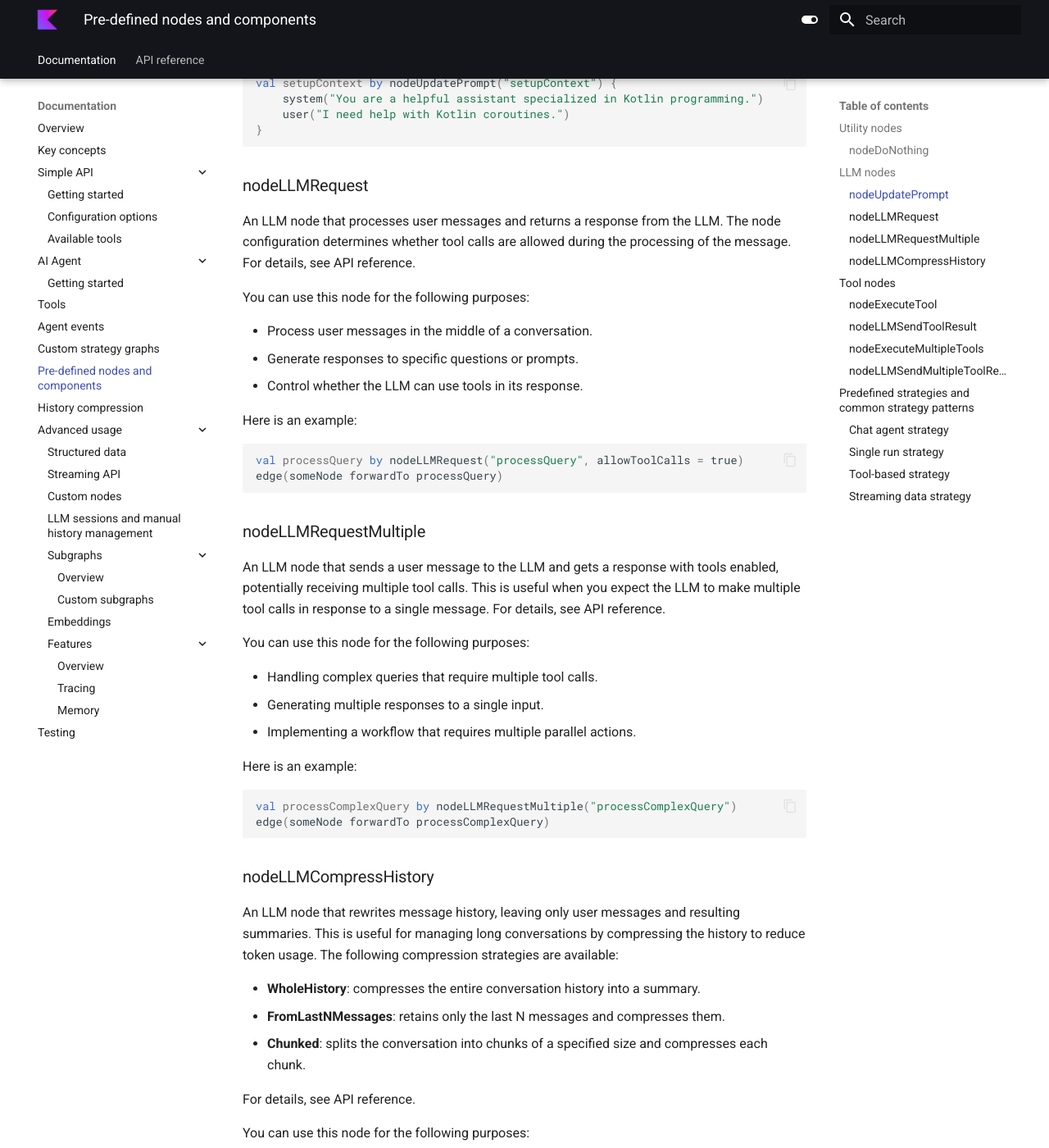
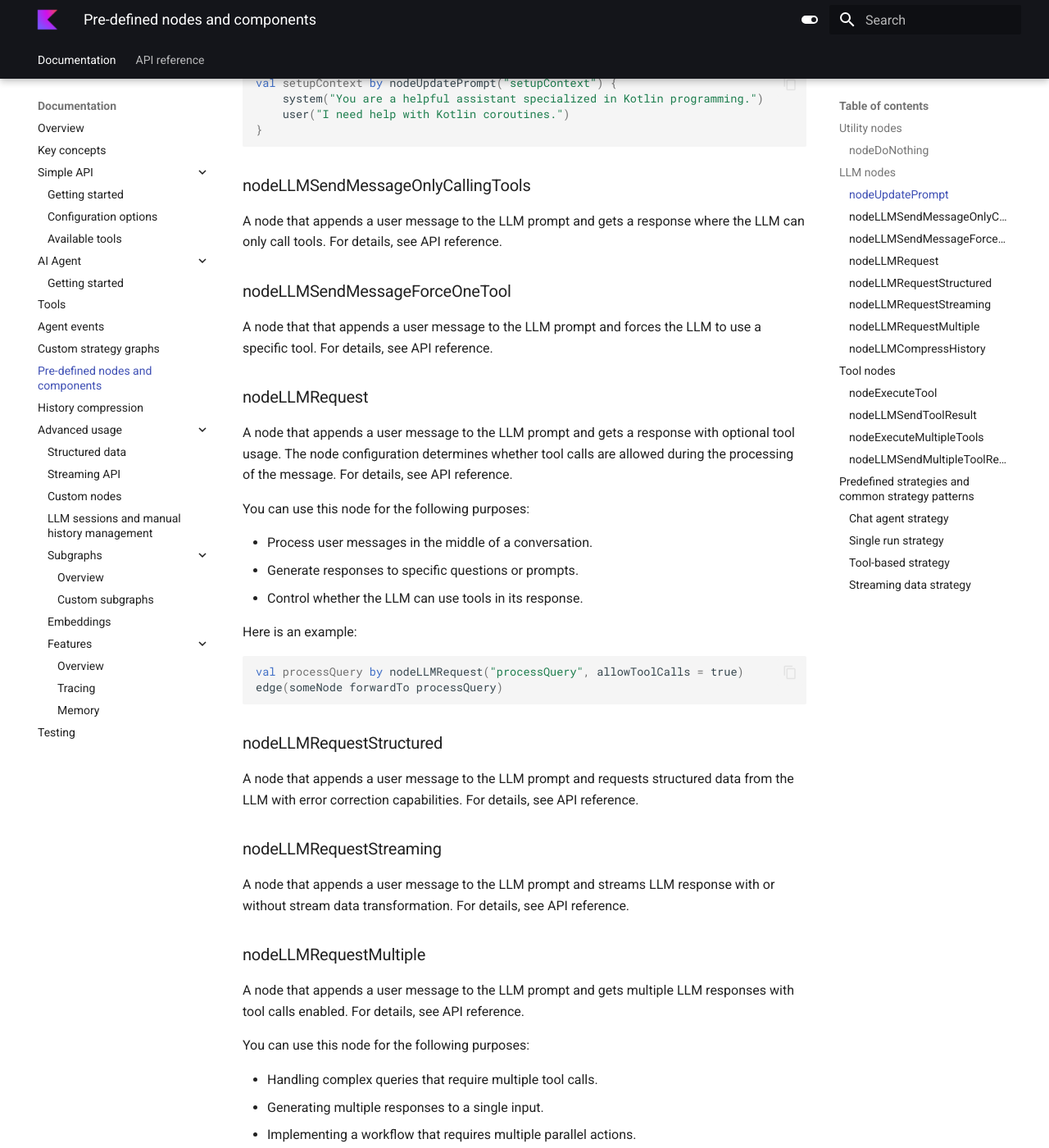
Before and after one commit to JetBrains/koog-docs, an MkDocs documentation site: the page built from docs/nodes-and-components.md, in a window 1280 px wide and 1400 px high, scrolled down 1189 px. Shown: the whole window at 82% size. Built offline with MkDocs 1.6.1 and Material for MkDocs 9.7.7, drawn with Linux system fonts in a browser that asks for light colours; some of the changed text lies outside the part shown.

Commit message:
Update documentation for Predefined nodes and add API reference link (#24)

````diff
--- a/docs/nodes-and-components.md
+++ b/docs/nodes-and-components.md
@@ -13,7 +13,8 @@ For more detailed reference documentation, see API reference.<!--[TODO] Link to
 
 ### nodeDoNothing
 
-A simple pass-through node that performs no actions. The input is directly passed as the output without any processing. For details, see API reference.<!--[TODO] Link to API reference-->
+A simple pass-through node that does nothing and returns the input as output. For details, see API reference.<!--[TODO] Link to API
+reference-->
 
 You can use this node for the following purposes:
 - Create a placeholder node in your graph.
@@ -33,8 +34,8 @@ edge(passthrough forwardTo anotherNode)
 
 ### nodeUpdatePrompt
 
-A node that updates the prompt without asking the LLM for a response. This is useful for modifying the conversation
-context before making an actual LLM request. For details, see API reference.<!--[TODO] Link to API reference-->
+A node that adds messages to the LLM prompt using the provided prompt builder.
+This is useful for modifying the conversation context before making an actual LLM request. For details, see API reference.<!--[TODO] Link to API reference-->
 
 You can use this node for the following purposes:
 
@@ -51,9 +52,17 @@ val setupContext by nodeUpdatePrompt("setupContext") {
 }
 ```
 
+### nodeLLMSendMessageOnlyCallingTools
+
+A node that appends a user message to the LLM prompt and gets a response where the LLM can only call tools. For details, see API reference.<!--[TODO] Link to API reference-->
+
+### nodeLLMSendMessageForceOneTool
+
+A node that that appends a user message to the LLM prompt and forces the LLM to use a specific tool. For details, see API reference.<!--[TODO] Link to API reference-->
+
 ### nodeLLMRequest
 
-An LLM node that processes user messages and returns a response from the LLM. The node configuration determines whether
+A node that appends a user message to the LLM prompt and gets a response with optional tool usage. The node configuration determines whether
 tool calls are allowed during the processing of the message. For details, see API reference.<!--[TODO] Link to API reference-->
 
 You can use this node for the following purposes:
@@ -69,10 +78,17 @@ val processQuery by nodeLLMRequest("processQuery", allowToolCalls = true)
 edge(someNode forwardTo processQuery)
 ```
 
+### nodeLLMRequestStructured
+
+A node that appends a user message to the LLM prompt and requests structured data from the LLM with error correction capabilities. For details, see API reference.<!--[TODO] Link to API reference-->
+
+### nodeLLMRequestStreaming
+
+A node that appends a user message to the LLM prompt and streams LLM response with or without stream data transformation. For details, see API reference.<!--[TODO] Link to API reference-->
+
 ### nodeLLMRequestMultiple
 
-An LLM node that sends a user message to the LLM and gets a response with tools enabled, potentially receiving multiple
-tool calls. This is useful when you expect the LLM to make multiple tool calls in response to a single message. For details, see API reference.<!--[TODO] Link to API reference-->
+A node that appends a user message to the LLM prompt and gets multiple LLM responses with tool calls enabled. For details, see API reference.<!--[TODO] Link to API reference-->
 
 You can use this node for the following purposes:
 
@@ -89,21 +105,16 @@ edge(someNode forwardTo processComplexQuery)
 
 ### nodeLLMCompressHistory
 
-An LLM node that rewrites message history, leaving only user messages and resulting summaries. This is useful for
-managing long conversations by compressing the history to reduce token usage. The following compression strategies are available:
+A node that compresses the current LLM prompt (message history) into a summary, replacing messages with a TLDR. For details, see API reference.<!--[TODO] Link to API reference-->
+This is useful for managing long conversations by compressing the history to reduce token usage.
 
-- **WholeHistory**: compresses the entire conversation history into a summary.
-- **FromLastNMessages**: retains only the last N messages and compresses them.
-- **Chunked**: splits the conversation into chunks of a specified size and compresses each chunk.
-
-For details, see API reference.<!--[TODO] Link to API reference-->
+To learn more about history compression, see [History compression](history-compression.md).
 
 You can use this node for the following purposes:
 
 - Manage long conversations to reduce token usage.
 - Summarize conversation history to maintain context.
 - Implement memory management in long-running agents.
-
 
 Here is an example:
 
@@ -137,8 +148,7 @@ edge(llmNode forwardTo executeToolCall onToolCall { true })
 
 ### nodeLLMSendToolResult
 
-An LLM node that processes a tool call result and generates a response. The tool result is incorporated into
-the prompt, and a request is made to the LLM for a response. For details, see API reference.<!--[TODO] Link to API reference-->
+A node that adds a tool result to the prompt and requests an LLM response. For details, see API reference.<!--[TODO] Link to API reference-->
 
 You can use this node for the following purposes:
 
@@ -155,8 +165,7 @@ edge(executeToolCall forwardTo processToolResult)
 
 ### nodeExecuteMultipleTools
 
-A node that executes multiple tool calls and returns their results. This is useful when you need to execute multiple
-tools in parallel. For details, see API reference.<!--[TODO] Link to API reference-->
+A node that executes multiple tool calls. These calls can optionally be executed in parallel. For details, see API reference.<!--[TODO] Link to API reference-->
 
 You can use this node for the following purposes:
 
@@ -173,8 +182,7 @@ edge(llmNode forwardTo executeMultipleTools)
 
 ### nodeLLMSendMultipleToolResults
 
-A node that sends multiple tool execution results to the LLM and gets multiple responses. This is useful when you need
-to process the results of multiple tool executions. For details, see API reference.<!--[TODO] Link to API reference-->
+A node that adds multiple tool results to the prompt and gets multiple LLM responses. For details, see API reference.<!--[TODO] Link to API reference-->
 
 You can use this node for the following purposes:
 
--- a/mkdocs.yml
+++ b/mkdocs.yml
@@ -28,7 +28,7 @@ nav:
               - Tracing: tracing.md
               - Memory: agent-memory.md
       - Testing: testing.md
-  - API reference: api-reference.md
+  - API reference: https://api.koog.ai/
 
 markdown_extensions:
   - pymdownx.highlight:
````
Also changed, not shown: docs/ai-agent-getting-started.md (+1 -1 lines).
